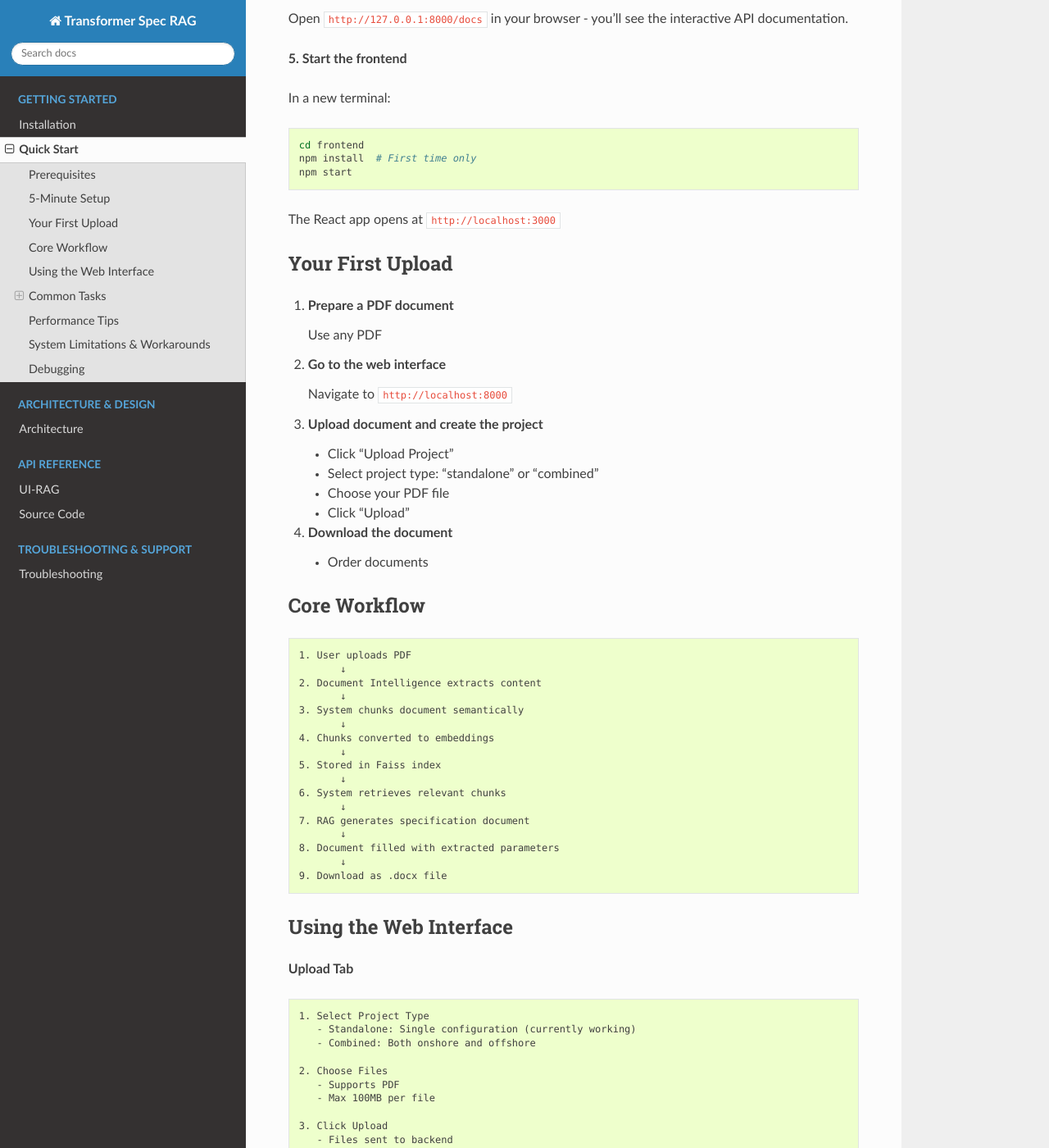
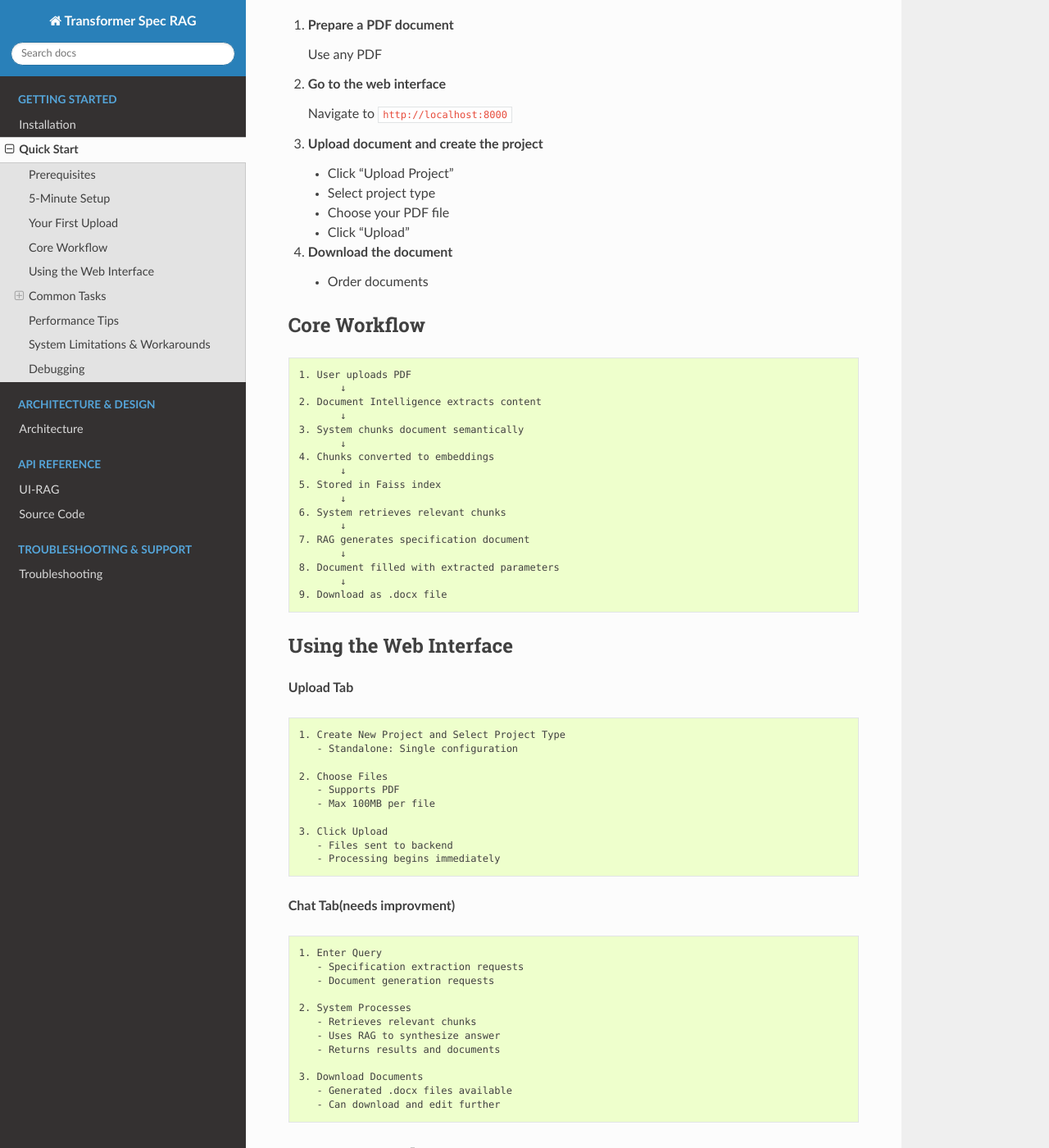
Before and after one commit to chaitra-bhandari/TransformerRag, a Sphinx documentation site: the page built from UI-RAG/docs/quickstart.rst, in a window 1280 px wide and 1400 px high, scrolled down 1043 px. Shown: the whole window at 82% size. Built offline with Sphinx 7.4.7 and the Read the Docs theme 3.1.0, drawn with Linux system fonts in a browser that asks for light colours; pages that are not in the unit, such as notebooks, are missing from menus; some of the changed text lies outside the part shown.

Commit message:
Update quickstart.rst

```diff
--- a/UI-RAG/docs/quickstart.rst
+++ b/UI-RAG/docs/quickstart.rst
@@ -49,21 +49,6 @@ You should see:
     ✓ Uvicorn running on http://127.0.0.1:8000
     ✓ Application startup complete
 
-**4. Test the API**
-
-Open ``http://127.0.0.1:8000/docs`` in your browser - you'll see the interactive API documentation.
-
-**5. Start the frontend**
-
-In a new terminal:
-
-.. code-block:: bash
-
-    cd frontend
-    npm install  # First time only
-    npm start
-
-The React app opens at ``http://localhost:3000``
 
 Your First Upload
 =================
@@ -79,7 +64,7 @@ Your First Upload
 3. **Upload document and create the project**
 
    - Click "Upload Project"
-   - Select project type: "standalone" or "combined"
+   - Select project type
    - Choose your PDF file
    - Click "Upload"
 
@@ -118,9 +103,8 @@ Using the Web Interface
 
 .. code-block:: text
 
-    1. Select Project Type
-       - Standalone: Single configuration (currently working)
-       - Combined: Both onshore and offshore
+    1. Create New Project and Select Project Type
+       - Standalone: Single configuration
 
     2. Choose Files
        - Supports PDF
@@ -173,7 +157,6 @@ Performance Tips
 **For Better Results:**
 
 1. **Use clean PDFs**
-   - Avoid scanned images (must be OCR'd first)
    - Ensure text is extractable
    - Check page numbers are correct
 
```
